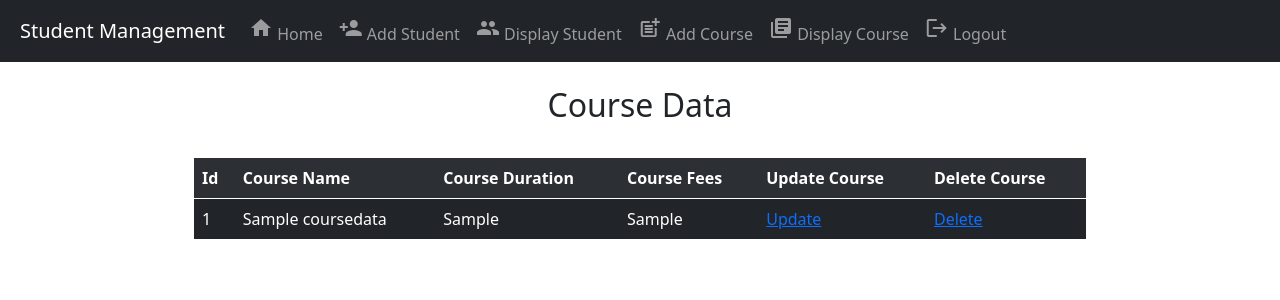
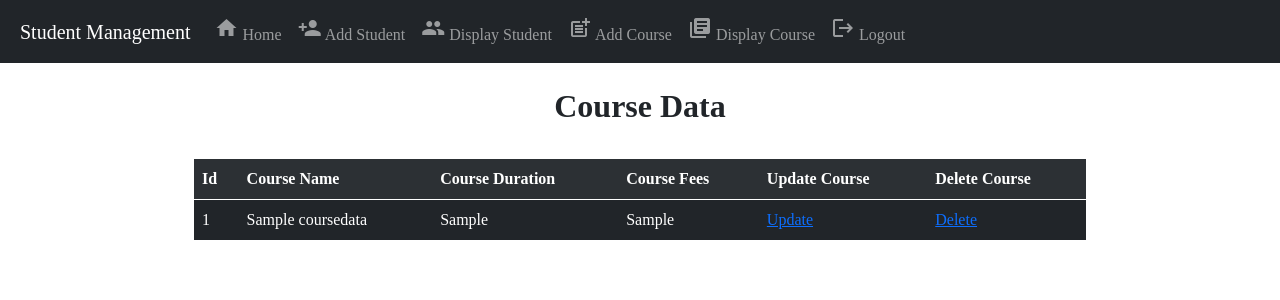
Before and after one commit to punitlanjewar/StudentManagementProject, a Django app: template templates/displaycourse.html in a window 1280 px wide. Shown: the top 300 px of the page. Run offline with Django 3.2, Linux system fonts and the light colour scheme; the template is opened without the code that fills it: most values are stand-ins (such as "Sample title", 1, 10 or a date in 2020).

Commit message:
font changes

```diff
--- a/templates/addcourse.html
+++ b/templates/addcourse.html
@@ -35,7 +35,7 @@
     <div class="d-flex flex-column div2">
         {% if messages %}
         {{ message.tags }}
-            <div class="alert alert-success div1" role="alert">
+            <div class="alert alert-success div1 label1" role="alert">
             {% for message in messages %}
             {{ message }}
             {% endfor %}
--- a/templates/adminnavbar.html
+++ b/templates/adminnavbar.html
@@ -12,8 +12,11 @@
     .stdmanag{
       margin-left: 20px;
     }
+    .label1{
+        font-family: "Times New Roman";
+    }
   </style>
-<body>
+<body class="label1">
  <nav class="navbar navbar-expand-sm bg-dark navbar-dark">
   <div class="collapse navbar-collapse" id="navbarSupportedContent">
     <div class="navbar-header">
--- a/templates/displaycourse.html
+++ b/templates/displaycourse.html
@@ -6,10 +6,13 @@
         width: 70%;
         border: 2px solid white;
     }
+    .label1{
+        font-family: "Times New Roman";
+    }
 </style>
 <br>
-<h2 align="center">Course Data</h2><br>
-    <table align="center" class="table table-dark table-striped table1">
+<h2 align="center" class="label1"><b>Course Data</b></h2><br>
+    <table align="center" class="table table-dark table-striped table1 label1">
         <tr>
             <th>Id</th>
             <th>Course Name</th>
--- a/templates/register.html
+++ b/templates/register.html
@@ -65,10 +65,10 @@
          <div class="flexbox label2">
             <div class="col-sm-8 div1">
                 <div class="flex-column flexcolumn">
-                <h2 align="center" class="heading">Sign Up Here</h2>
+                <h2 align="center" class="heading"><b>Sign Up Here</b></h2>
                 {% if messages %}
                 {{ message.tags }}
-                <div class="alert alert-success" role="alert">
+                <div class="alert alert-success label2" role="alert">
                     {% for message in messages %}
                     {{ message }}
                     {% endfor %}
```
Also changed, not shown: templates/displaystudent.html (+5 -2 lines), templates/home.html (+6 -1 lines).
